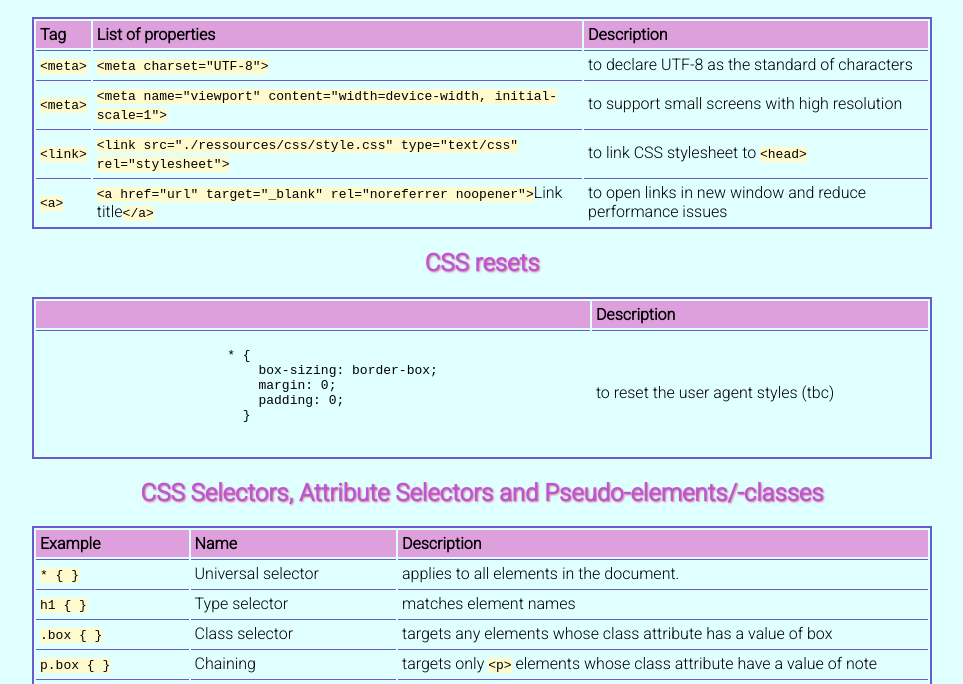
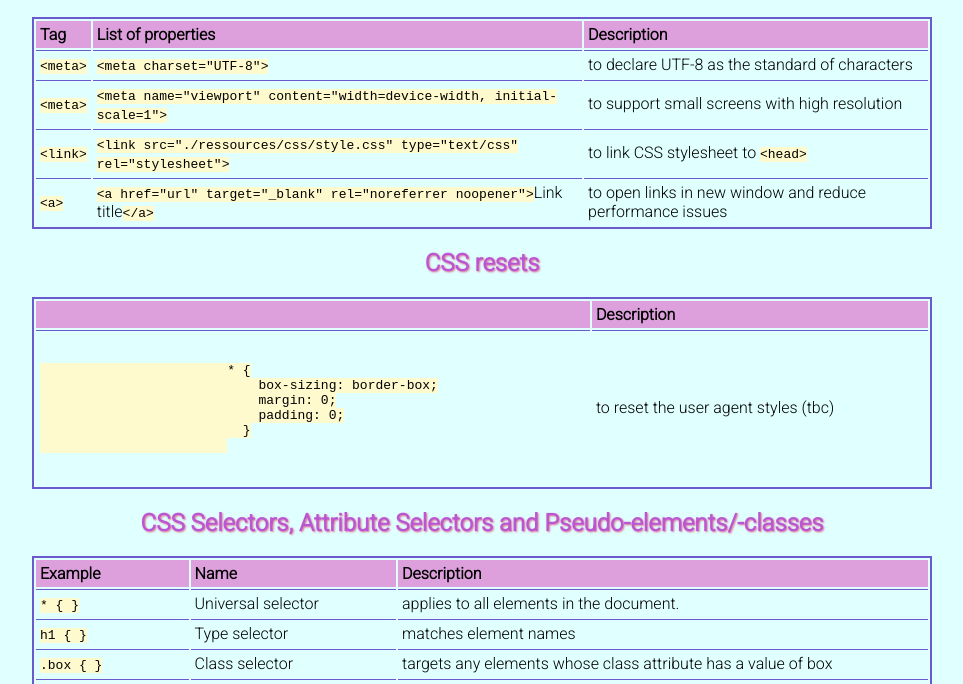
Before and after one commit to Mxx1029/basic-cheatsheet, a plain HTML site: page index.html in a window 1280 px wide. Shown: the part 112-796 px from the top of the page, without its empty margins (158-1121 px from the left). Drawn offline with Linux system fonts and the light colour scheme.

Commit message:
Correct code presentation

```diff
--- a/index.html
+++ b/index.html
@@ -52,13 +52,14 @@
             </thead>
             <tbody>
                 <tr>
-                    <td><span class="tag"><pre>
+                    <td><pre><span class="tag">
                         * {
                             box-sizing: border-box;
                             margin: 0;
                             padding: 0;
                           }
-                    </pre></span></td>
+                        </span>
+                    </pre></td>
                     <td>to reset the user agent styles (tbc)</td>
                 </tr>
             </tbody>
```
